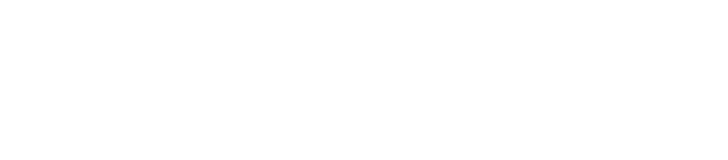
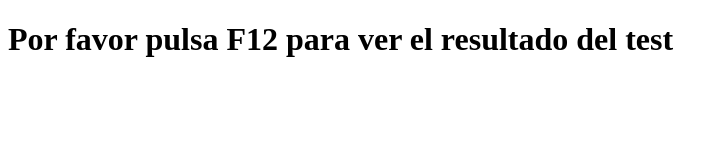
Before and after one commit to VictorOliva/202210-W4-victor-oliva, a website with bundled scripts: page index.html in a window 1280 px wide. Shown: the whole page, without its empty margins (0-728 px from the left). Built offline with nearby package versions, Linux system fonts and the light colour scheme.

Commit message:
HTLM updated with H1

```diff
--- a/index.html
+++ b/index.html
@@ -8,5 +8,7 @@
         <link rel="icon" type="image/jpg" href="/assets/favicon.png" />
         <script src="./js/index.js" type="module"></script>
     </head>
-    <body></body>
+    <body>
+        <h1>Por favor pulsa F12 para ver el resultado del test</h1>
+    </body>
 </html>
```
